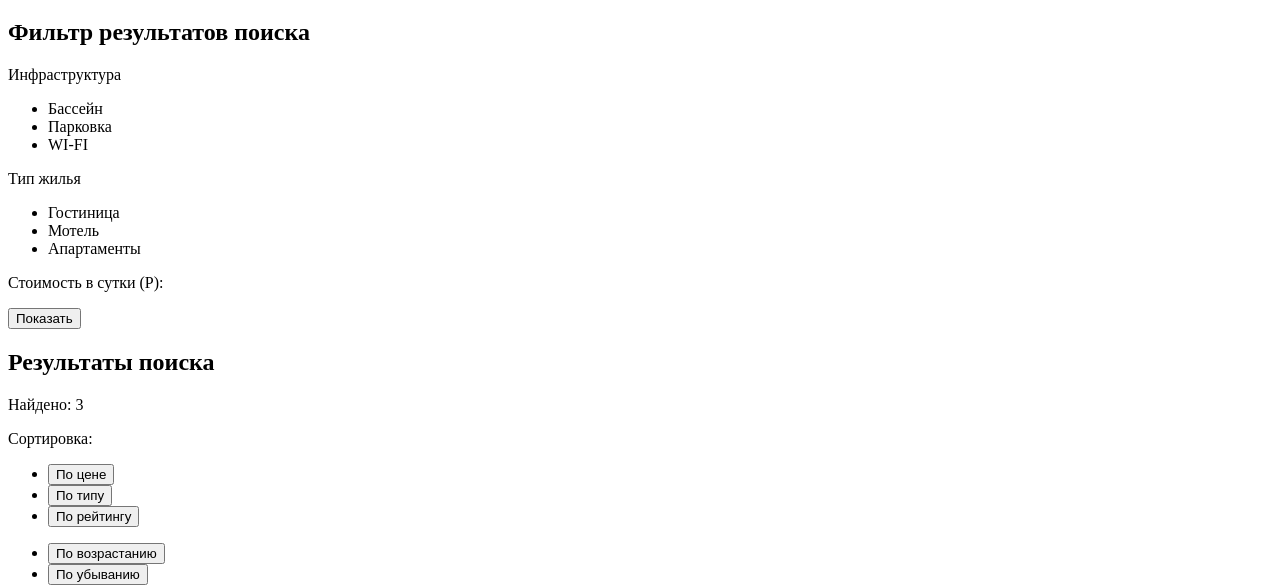
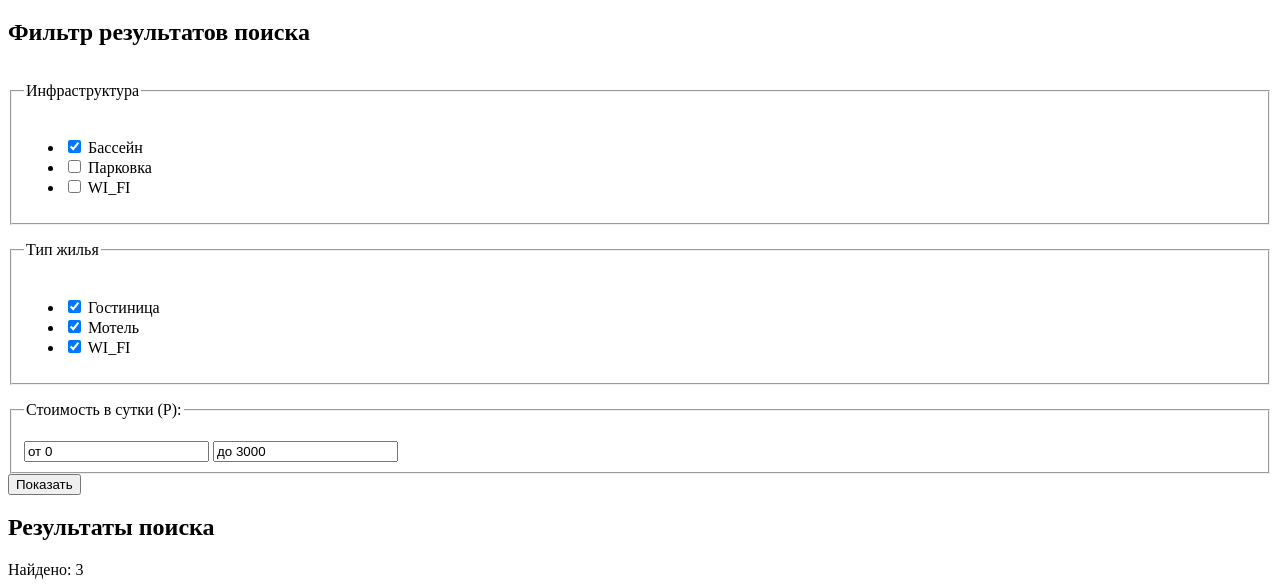
Before and after one commit to BiryukovNikolay/768557-sedona-26, a plain HTML site: page hotels.html in a window 1280 px wide. Shown: the part 232-819 px from the top of the page. Drawn offline with Linux system fonts and the light colour scheme.

Commit message:
Добавление форм, проверка доступности

```diff
--- a/hotels.html
+++ b/hotels.html
@@ -18,22 +18,53 @@
     </header>
     <main>
       <h1>Бронирование гостиницы</h1>
-      <form>
+      <form action="" method="POST">
         <h2>Фильтр результатов поиска</h2>
+        <fieldset>
+        <legend>
           <p>Инфраструктура</p>
+        </legend>
           <ul>
-            <li>Бассейн</li>
-            <li>Парковка</li>
-            <li>WI-FI</li>
+            <li>
+              <input type="checkbox" name="pool" id="pool-box" checked>
+              <label for="pool-box">Бассейн</label>
+            </li>
+            <li>
+              <input type="checkbox" name="parking" id="parking-box">
+              <label for="parking-box">Парковка</label>
+            </li>
+            <li>
+              <input type="checkbox" name="WI-FI" id="wi-fi-box">
+              <label for="wi-fi-box">WI_FI</label>
+            </li>
           </ul>
-          <p>Тип жилья</p>
+        </fieldset>
+        <fieldset>
+          <legend>
+            <p>Тип жилья</p>
+          </legend>
           <ul>
-            <li>Гостиница</li>
-            <li>Мотель</li>
-            <li>Апартаменты</li>
-         </ul>
-         <p>Стоимость в сутки (Р):</p>
-         <input type="submit" value="Показать">
+            <li>
+              <input type="checkbox" name="hotel" id="hotel-box" checked>
+              <label for="hotel-box">Гостиница</label>
+            </li>
+            <li>
+              <input type="checkbox" name="motel" id="motel-box" checked>
+              <label for="motel-box">Мотель</label>
+            </li>
+            <li>
+              <input type="checkbox" name="apart" id="apart-box" checked>
+              <label for="apart-box">WI_FI</label>
+            </li>
+        </fieldset>
+        <fieldset>
+          <legend>
+            <p>Стоимость в сутки (Р):</p>
+          </legend>
+          <input type="text" name="min" id="min-price" value="от 0">
+          <input type="text" name="max" id="max-price" value="до 3000">
+        </fieldset>
+          <button type="submit" aria-label="Показать отфильтрованные результаты">Показать</button>
       </form>
       <section>
         <h2>Результаты поиска</h2>
```
Also changed, not shown: index.html (+18 -1 lines).
